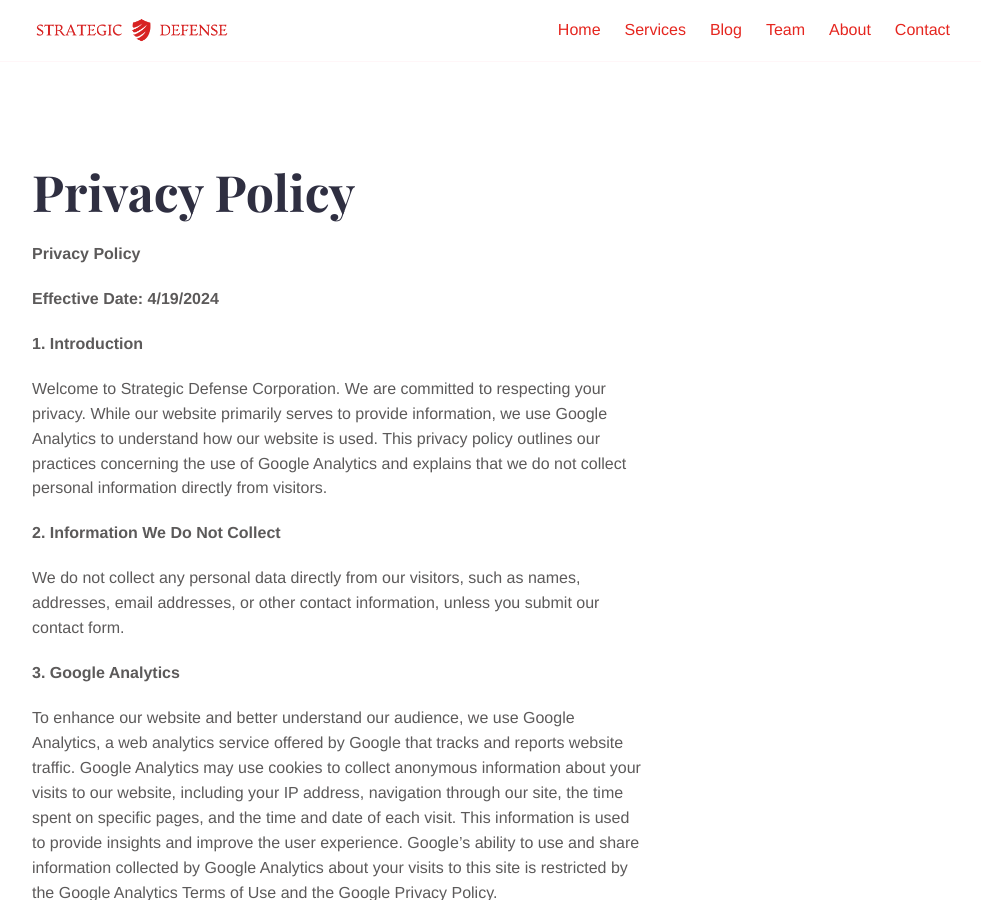
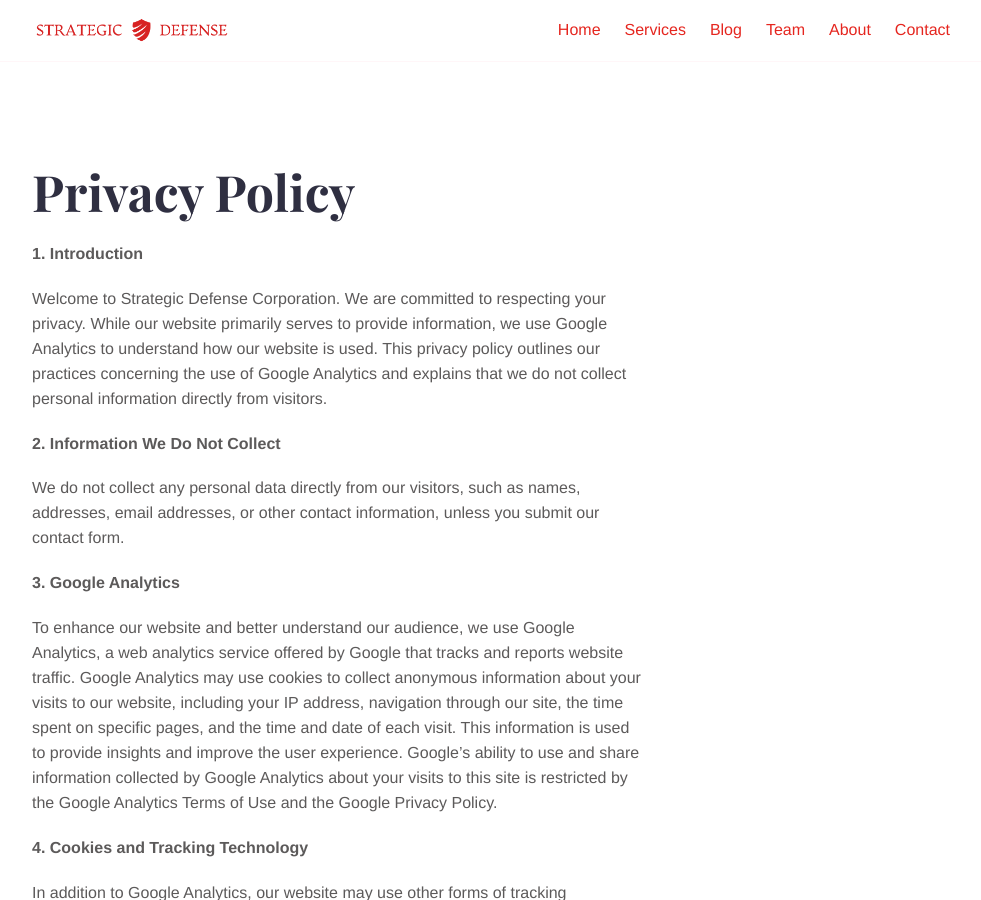
Before and after one commit to strategicdefense/strategicdefense.github.io, a Jekyll site: the page built from privacy-policy.md, in a window 1280 px wide and 900 px high. Shown: the whole window, without its empty margins (143-1124 px from the left). Built offline with Jekyll 4.4.1, drawn with Linux system fonts in a browser that asks for light colours.

Commit message:
adding privacy policy

```diff
--- a/privacy-policy.md
+++ b/privacy-policy.md
@@ -6,10 +6,6 @@ image: "/images/sd_shield.png"
 date: 2024-04-19
 sitemap: true
 ---
-
-**Privacy Policy**
-
-**Effective Date: 4/19/2024**
 
 **1. Introduction**
 
```
Also changed, not shown: 1 other file.
